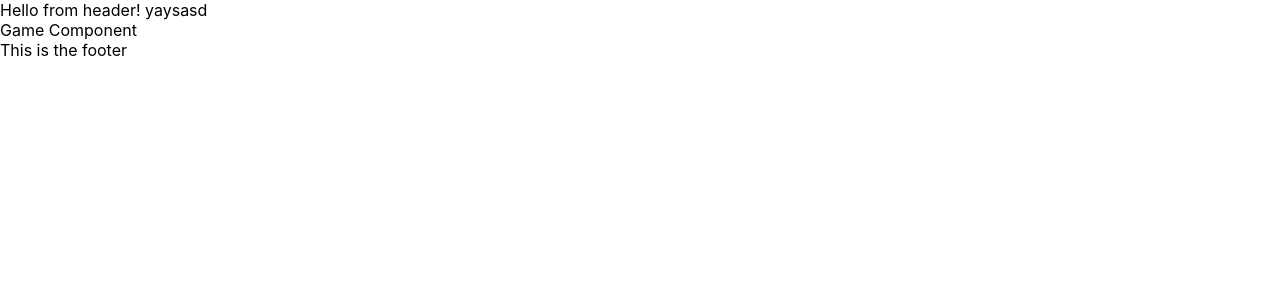
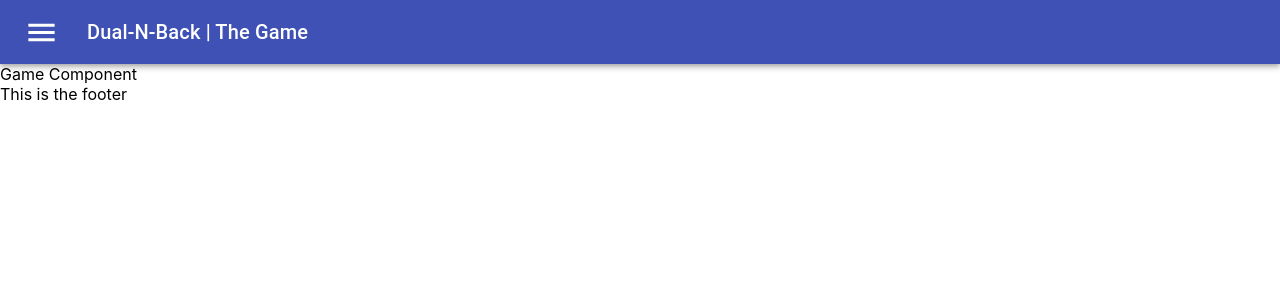
Before and after one commit to Berthelmaster/dual-n-back-client, a React (Create React App) app: page / in a window 1280 px wide. Shown: the top 300 px of the page. Built offline with nearby package versions, Linux system fonts and the light colour scheme.

Commit message:
added header

```diff
--- a/src/components/Header.jsx
+++ b/src/components/Header.jsx
@@ -1,9 +1,46 @@
 import React from 'react'
+import Button from '@material-ui/core/Button';
+import Menu from '@material-ui/core/Menu';
+import MenuItem from '@material-ui/core/MenuItem';
+import AppBar from '@material-ui/core/AppBar';
+import Toolbar from '@material-ui/core/Toolbar';
+import MenuIcon from '@material-ui/icons/Menu';
+import Typography from '@material-ui/core/Typography';
+import { Divider, IconButton } from '@material-ui/core';
 
 export default function Header() {
+    const [openMenu, setOpenMenu] = React.useState(null);
+
+    const handleClick = (event) => {
+      setOpenMenu(true);
+    };
+
+    const handleClose = () => {
+        setOpenMenu(false);
+    };
+
+
+
     return (
         <div>
-            Hello from header! yaysasd
+            <AppBar position="static">
+                <Toolbar>
+                    <IconButton
+                        edge="start"
+                        color="inherit"
+                        onClick={handleClick}
+                    >
+                    <MenuIcon fontSize="large" aria-label="menu" style={{ marginRight: [16] }} />
+                    </IconButton>
+                    <Menu open={openMenu} onClose={handleClose}>
+                        <MenuItem>Login</MenuItem>
+                        <MenuItem>Logout</MenuItem>
+                    </Menu>
+                    <Typography variant="h6">
+                    Dual-N-Back | The Game
+                    </Typography>
+                </Toolbar>
+            </AppBar>
         </div>
     )
 }
```
